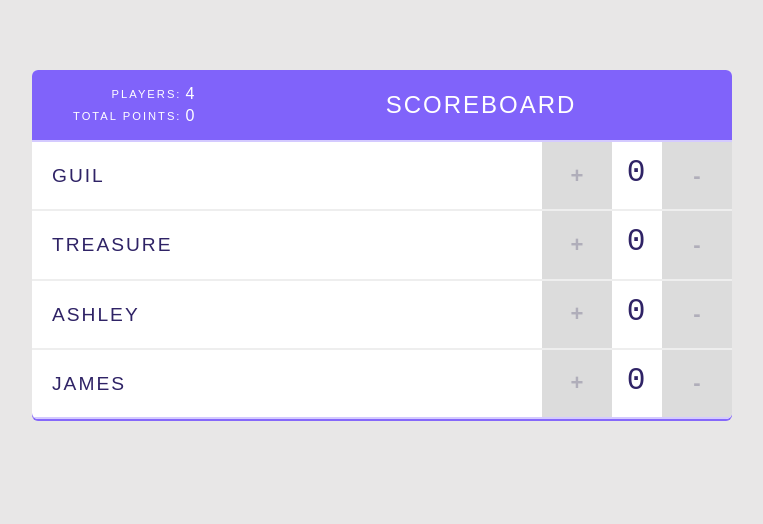
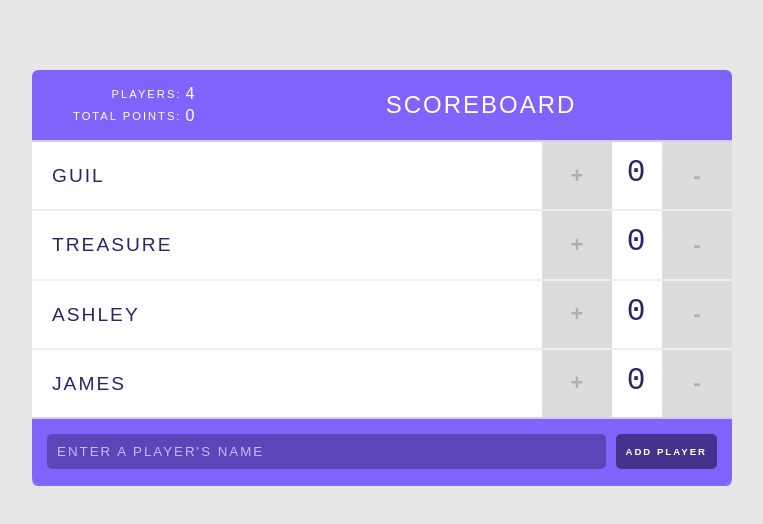
Before and after one commit to Khalil-Foulks/scoreboard_app_practice, a React (Create React App) app in the folder scoreboard_app/: page / in a window 1280 px wide. Shown: the top 524 px of the page, without its empty margins (258-1021 px from the left). Built offline with nearby package versions, Linux system fonts and the light colour scheme.

Commit message:
add player form

```diff
--- a/scoreboard_app/src/App.js
+++ b/scoreboard_app/src/App.js
@@ -1,6 +1,7 @@
 import React, { useState } from "react";
 import Header from "./components/Header";
 import Player from "./components/Player";
+import PlayerForm from "./components/PlayerForm";
 import './App.css';
 
 function App() {
@@ -61,6 +62,7 @@ function App() {
           changeScore={handleScoreChange}
         />
       )}
+      <PlayerForm/>
     </div>
   );
 }
--- /dev/null
+++ b/scoreboard_app/src/components/PlayerForm.js
@@ -0,0 +1,18 @@
+import React from "react";
+
+function PlayerForm(){
+    return(
+        <form>
+            <input
+                type="text"
+                placeholder="Enter a player's name"
+            />
+            <input
+                type="submit"
+                value="Add Player"
+            />
+        </form>
+    )
+}
+
+export default PlayerForm;
```
